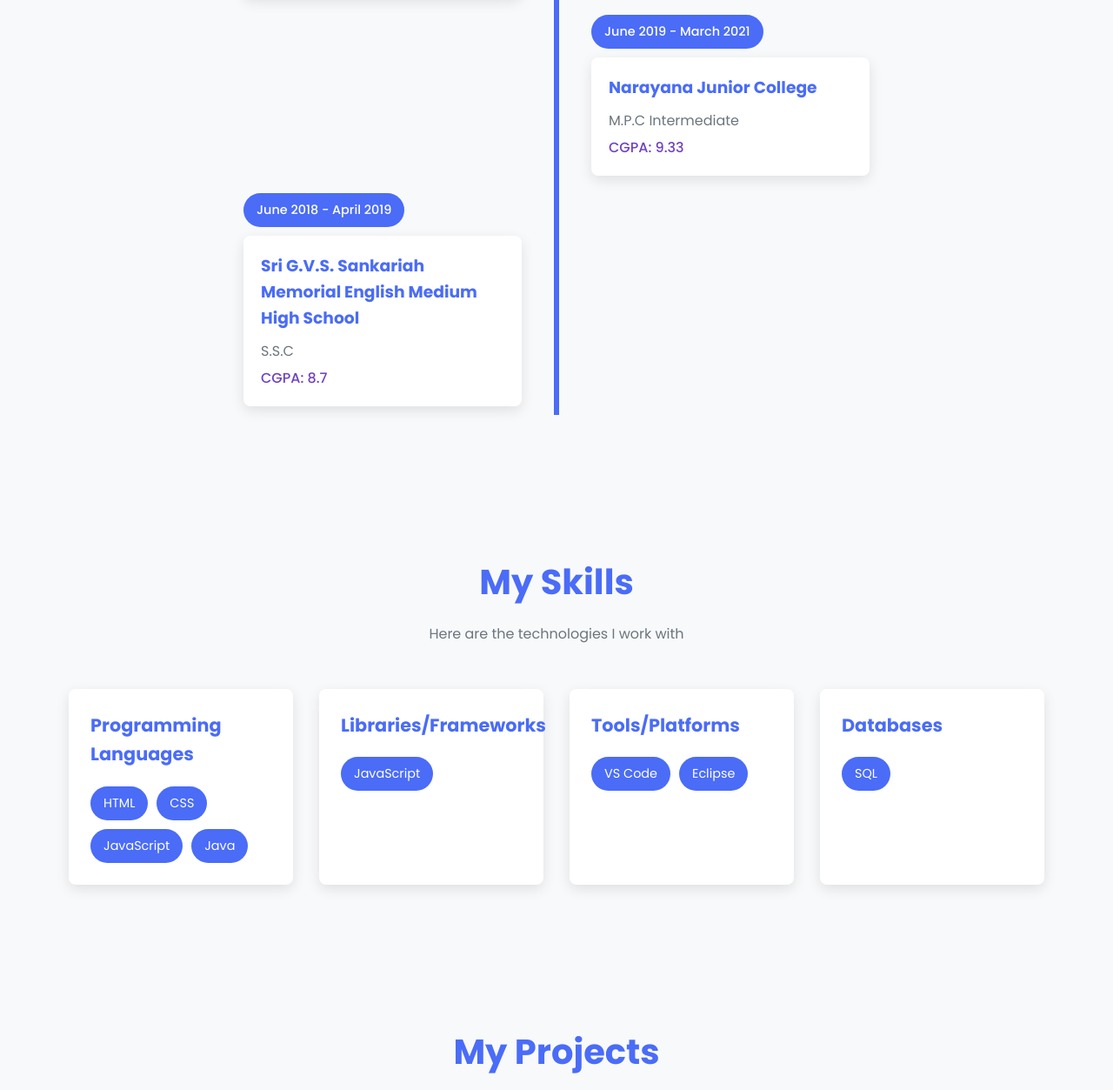
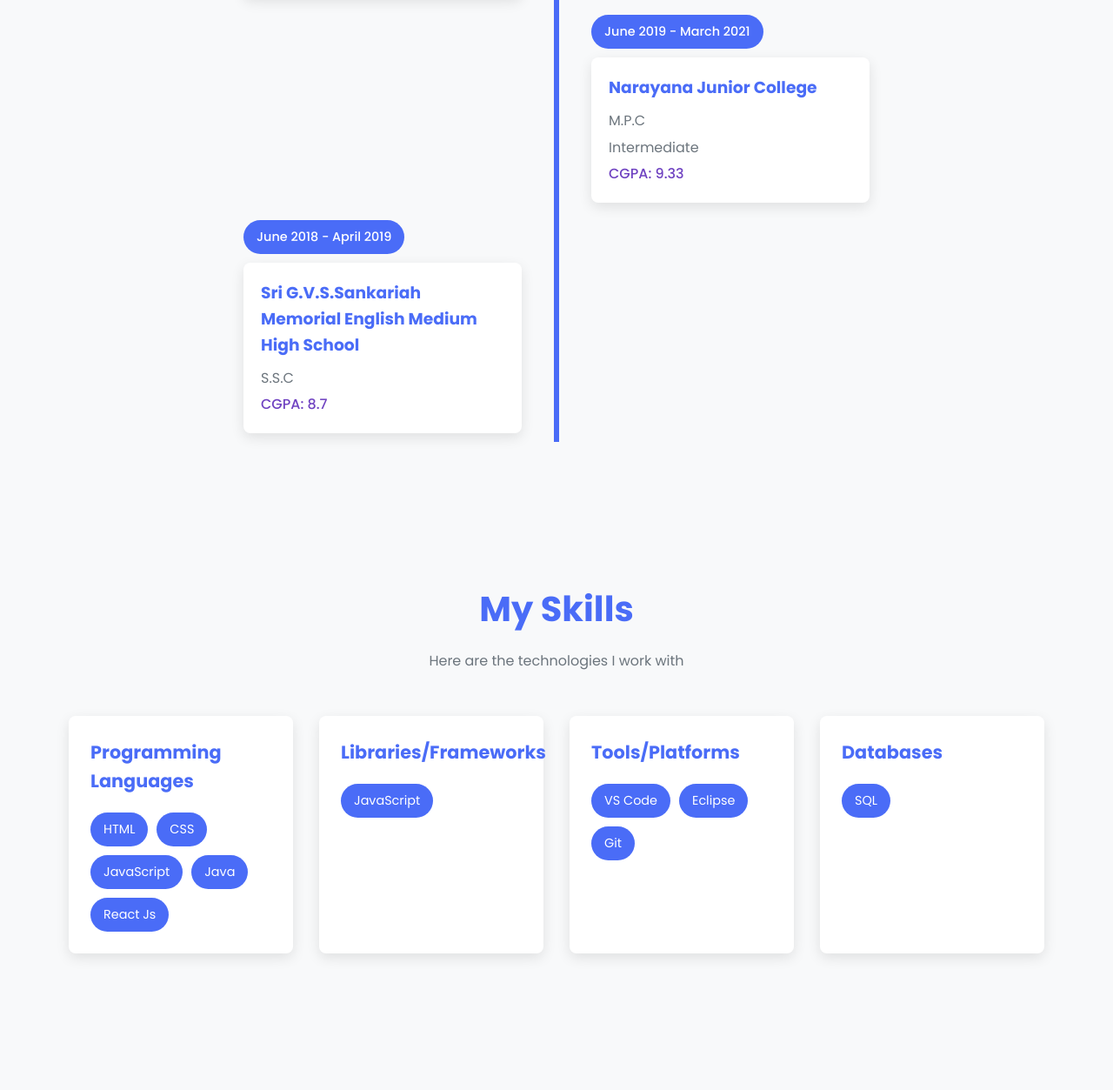
Before and after one commit to vishnuvardhan-2004/Portfolio, a plain HTML site: page index.html in a window 1280 px wide. Shown: the part 1839-3092 px from the top of the page at 87% size. Drawn offline with Linux system fonts and the light colour scheme.

Commit message:
Update index.html

```diff
--- a/index.html
+++ b/index.html
@@ -82,14 +82,15 @@
                     <div class="timeline-date">June 2019 - March 2021</div>
                     <div class="timeline-content">
                         <h3>Narayana Junior College</h3>
-                        <p>M.P.C Intermediate</p>
+                        <p>M.P.C</p>
+                        <p>Intermediate</p>
                         <span>CGPA: 9.33</span>
                     </div>
                 </div>
                 <div class="timeline-item">
                     <div class="timeline-date">June 2018 - April 2019</div>
                     <div class="timeline-content">
-                        <h3>Sri G.V.S. Sankariah Memorial English Medium High School</h3>
+                        <h3>Sri G.V.S.Sankariah Memorial English Medium High School</h3>
                         <p>S.S.C</p>
                         <span>CGPA: 8.7</span>
                     </div>
@@ -112,6 +113,7 @@
                         <span class="skill-tag">CSS</span>
                         <span class="skill-tag">JavaScript</span>
                         <span class="skill-tag">Java</span>
+                        <span class="skill-tag">React Js</span>
                     </div>
                 </div>
                 <div class="skills-category">
@@ -125,6 +127,7 @@
                     <div class="skills-list">
                         <span class="skill-tag">VS Code</span>
                         <span class="skill-tag">Eclipse</span>
+                        <span class="skill-tag">Git</span>
                     </div>
                 </div>
                 <div class="skills-category">
```
